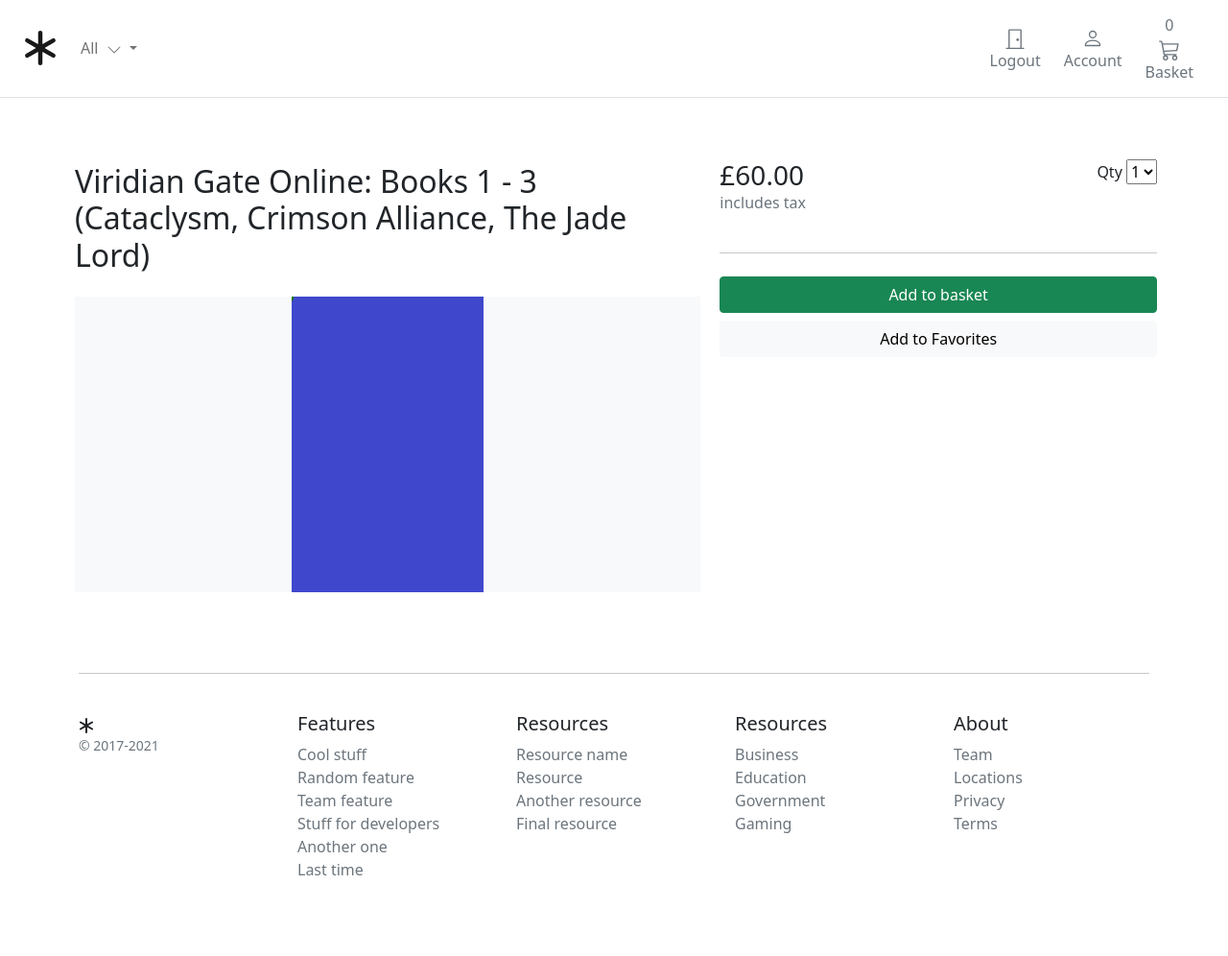
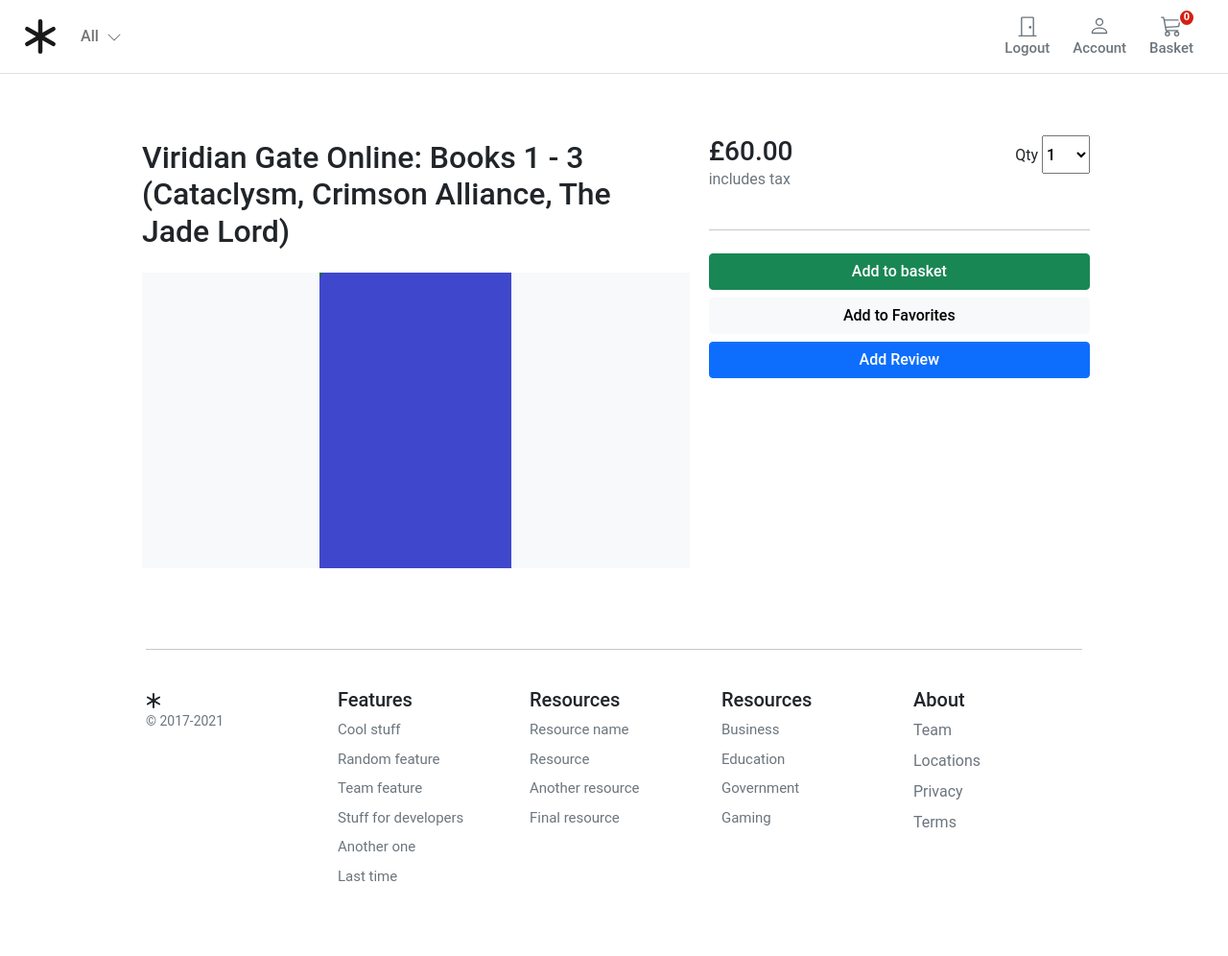
Before and after one commit to AntonOstap76/Python-Group-Project, a Django app: a page that uses templates/store/single.html in a window 1280 px wide. Shown: the whole page at 96% size. Before the commit the page ends 912 px from the top, so only its background shows below. Run offline with Django 3.2, Linux system fonts and the light colour scheme; a user stored in the database is signed in; data comes from the database, SQL or seed files in the repository; both versions use the stored data as it was after the commit.

Commit message:
Added review functionality.You can review chosen book. All reviews will be displayed on admin page.

```diff
--- a/account/views.py
+++ b/account/views.py
@@ -77,8 +77,9 @@
     try:
         uid = force_text(urlsafe_base64_decode(uidb64))
         user = UserBase.objects.get(pk=uid)
-    except(TypeError, ValueError, OverflowError, user.DoesNotExist):
+    except (TypeError, ValueError, OverflowError, UserBase.DoesNotExist):
         user = None
+
     if user is not None and account_activation_token.check_token(user, token):
         user.is_active = True
         user.save()
--- a/core/urls.py
+++ b/core/urls.py
@@ -10,6 +10,7 @@
     path('payment/', include('payment.urls', namespace='payment')),
     path('account/', include('account.urls', namespace='account')),
     path('orders/', include('orders.urls', namespace='orders')),
+
 ]
 
 if settings.DEBUG:
--- /dev/null
+++ b/static/core/css/base.css
@@ -0,0 +1,110 @@
+/* Bootstrap Over-ride */
+@media (min-width: 1000px){
+    .container{
+        max-width: 1000px;
+    }
+}
+@media (max-width: 1200px){
+    .container{
+        max-width: 100%;
+        padding:0 24px;
+    }
+}
+.dropdown-toggle::after {
+    display: none;
+}
+.dropdown-menu{
+    top:58px;
+    left:0px;
+    padding:10px;
+}
+
+.alert-primary{
+    background-color: #E4F1FF;
+}
+
+
+/* Fonts */
+@import url('https://fonts.googleapis.com/css2?family=Roboto:wght@300;400;500;700&display=swap');
+html, body, p, div{
+    letter-spacing: -0.02px;
+    font-family: 'Roboto', sans-serif;
+}
+.fs12{
+    font-size: 12px;
+}
+.fs15{
+    font-size: 0.9375rem;
+}
+
+.fw300{
+    font-weight: 300;
+}
+.fw500{
+    font-weight: 500;
+}
+
+
+/* Navigation-Main*/
+
+/* xs */
+.logo {
+    width: 49px;
+    height: auto;
+}
+/* sm */
+@media (min-width: 768px) {
+    .logo {
+        width: 49px;
+    }
+}
+/* md */
+@media (min-width: 992px) {
+    .logo {
+        width: 60px;
+    }
+}
+/* lg */
+@media (min-width: 1200px) {
+    .logo {
+        width: 70px;
+    }
+}
+
+/* Basket Menu */
+
+.basket-qty{
+    color: #fff;
+    background: #d42114;
+    border: 2px solid #fff;
+    border-radius: 50%;
+    text-align: center;
+    font-size: 11px;
+    height: 15px;
+    width: 14px;
+    position: absolute;
+    box-sizing: content-box;
+    font-weight: 600;
+    display: flex;
+    justify-content: center;
+    align-items: center;
+    top: 1px;
+    right: 10px;
+}
+
+.basket-btn{
+    position: relative;
+}
+
+.basket-btn:hover, .basket-btn:focus, .basket-btn:active, .basket-btn.active{
+    color:#d42114;
+    transition-duration: 0.4s;
+    background-color: #fff;
+}
+
+
+/* Footer */
+
+.footer > div > div > ul > li{
+    padding-bottom:8px;
+}
--- /dev/null
+++ b/static/store/css/store.css
@@ -0,0 +1,4 @@
+.store-select-dropdown{
+  width:50px;
+  height:40px;
+}
--- a/store/admin.py
+++ b/store/admin.py
@@ -1,6 +1,6 @@
 from django.contrib import admin
 
-from .models import Category, Product
+from .models import Category, Product, Review
 
 
 @admin.register(Category)
@@ -16,3 +16,5 @@
     list_filter = ['in_stock', 'is_active']
     list_editable = ['price', 'in_stock']
     prepopulated_fields = {'slug': ('title',)}
+
+admin.site.register(Review)
--- a/store/models.py
+++ b/store/models.py
@@ -1,6 +1,7 @@
 from django.conf import settings
 from django.db import models
 from django.urls import reverse
+from django.contrib.auth.models import User
 
 
 class ProductManager(models.Manager):
@@ -22,6 +23,7 @@
         return self.name
 
 
+
 class Product(models.Model):
     category = models.ForeignKey(Category, related_name='product', on_delete=models.CASCADE)
     created_by = models.ForeignKey(settings.AUTH_USER_MODEL, on_delete=models.CASCADE, related_name='product_creator')
@@ -38,6 +40,7 @@
     objects = models.Manager()
     products = ProductManager()
 
+
     class Meta:
         verbose_name_plural = 'Products'
         ordering = ('-created',)
@@ -47,3 +50,10 @@
 
     def __str__(self):
         return self.title
+class Review(models.Model):
+    product = models.ForeignKey(Product, on_delete=models.CASCADE, related_name='reviews')
+    user = models.ForeignKey(settings.AUTH_USER_MODEL, on_delete=models.CASCADE)
+    rating = models.IntegerField(choices=[(i, i) for i in range(1, 6)])
+    title = models.CharField(max_length=255)
+    content = models.TextField()
+    created_at = models.DateTimeField(auto_now_add=True)
--- a/store/urls.py
+++ b/store/urls.py
@@ -8,4 +8,7 @@
     path('', views.product_all, name='store_home'),
     path('<slug:slug>', views.product_detail, name='product_detail'),
     path('shop/<slug:category_slug>/', views.category_list, name='category_list'),
+    path('add_review/', views.add_review, name='add_review'),
+    path('success/', views.success_page, name='success_page')
+
 ]
--- a/store/views.py
+++ b/store/views.py
@@ -1,6 +1,9 @@
-from django.shortcuts import get_object_or_404, render
+from django.shortcuts import get_object_or_404, render, redirect
 
-from .models import Category, Product
+from .models import Category, Product, Review
+from .forms import ReviewForm
+from django.contrib.auth.decorators import login_required
+from django.contrib import messages
 
 
 def product_all(request):
@@ -17,3 +20,28 @@
 def product_detail(request, slug):
     product = get_object_or_404(Product, slug=slug, in_stock=True)
     return render(request, 'store/single.html', {'product': product})
+
+
+
+
+def add_review(request):
+    if request.method == 'POST':
+        form = ReviewForm(request.POST)
+        if form.is_valid():
+            review = form.save(commit=False)
+            review.user = request.user  # Set the user before saving
+            review.save()
+
+            messages.success(request, 'Review added successfully!')
+            return redirect('store:success_page')
+        else:
+            messages.error(request, 'Error in form submission. Please check your input.')
+    else:
+        form = ReviewForm()
+
+    return render(request, 'store/add_review.html', {'form': form})
+
+from django.shortcuts import render
+
+def success_page(request):
+    return render(request, 'store/success_page.html')
--- a/templates/store/single.html
+++ b/templates/store/single.html
@@ -25,10 +25,10 @@
           </div>
         </div>
         <hr>
-        <button type="button" id="add-button" value="{{product.id}}" class="btn btn-success fw500">Add to
-          basket</button>
-        <button type="button" id="add-button" value="{{product.id}}" class="btn btn-light fw500">Add to
-          Favorites</button>
+        <button type="button" id="add-button" value="{{product.id}}" class="btn btn-success fw500">Add to basket</button>
+        <button type="button" id="add-favorites-button" value="{{product.id}}" class="btn btn-light fw500">Add to Favorites</button>
+        <!-- Add Review button -->
+        <a href="{% url 'store:add_review' %}" class="btn btn-primary fw500">Add Review</a>
       </div>
     </div>
     <div class="col-md-7 col-lg-7 p-0">
--- /dev/null
+++ b/templates/store/success_page.html
@@ -0,0 +1,6 @@
+{% extends 'base.html' %}
+
+{% block content %}
+  <h1>Review Added Successfully!</h1>
+  <p>Thank you for your review.</p>
+{% endblock %}
```
Also changed, not shown: static/account/css/account.css (added, +9 -0 lines), static/payment/css/payment.css (added, +13 -0 lines), static/payment/index.js (added, +89 -0 lines), store/forms.py (added, +19 -0 lines), templates/store/add_review.html (added, +13 -0 lines), README.md, db.sqlite3, static/basket/css/basket.css (added), static/logo.png (added), store/migrations/0002_review.py (added).
